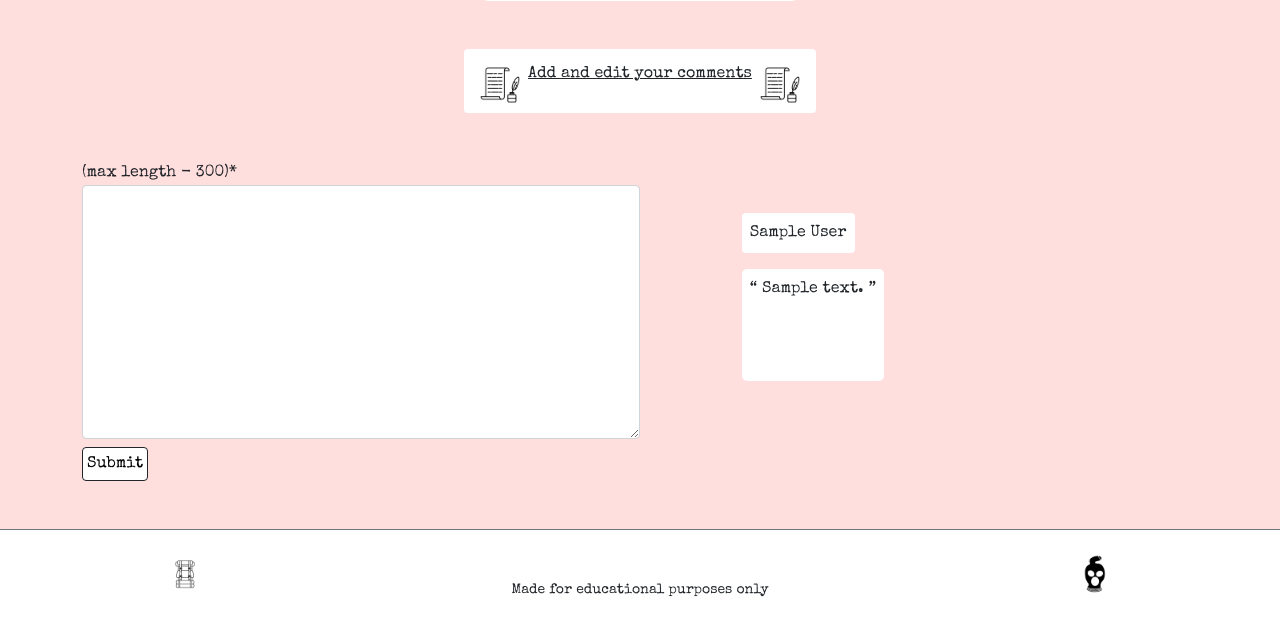
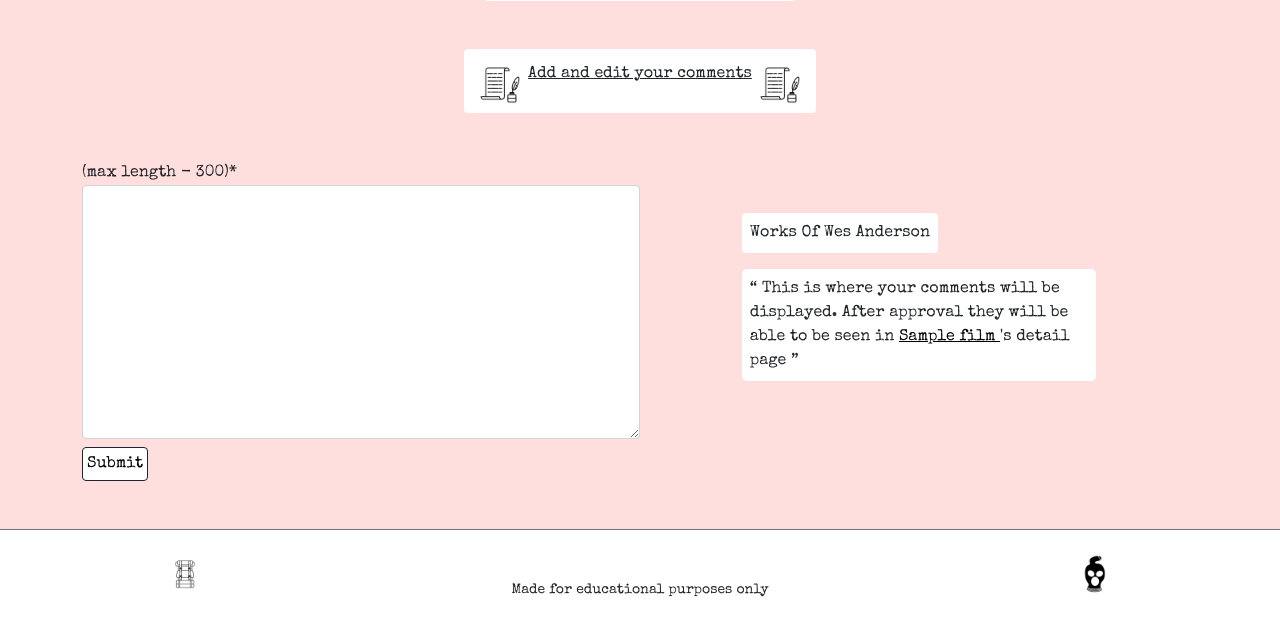
Before and after one commit to DavidDock/works-of-wes-anderson, a Django app: page /member-area/ in a window 1280 px wide. Shown: the part 576-1218 px from the top of the page. Run offline with Django 4.2, Linux system fonts and the light colour scheme; a user stored in the database is signed in; tables that the repository leaves empty hold one stand-in row (values such as "Sample post"); some libraries are stand-ins or nearby versions.

Commit message:
Add film detail page links to each film

```diff
--- a/templates/member_area.html
+++ b/templates/member_area.html
@@ -63,6 +63,15 @@
         <div class="col-lg-6 p-0 m-0">
             <div id="full-width-snap"
                 class="scroll-container rounded scroll-container-default scroll-container-{{ movie.color_class }} snaps-inline">
+                <figure class="{{ movie.color_class }}-2">
+                    <figurecaption class="rounded">
+                        Works Of Wes Anderson
+                    </figurecaption class="rounded">
+                    <blockquote>
+                        This is where your comments will be displayed. After approval they will be able to be seen in <a class="normal-link" href="{% url 'film_detail' movie.slug %}"> {{ movie.title}} </a>'s
+                        detail page
+                    </blockquote>
+                </figure>
                 {% for comment in all_comments %}
                 {% if comment.film == movie %}
                 <figure class="{{ movie.color_class }}-1">
@@ -81,15 +90,6 @@
                 </figure>
                 {% endif %}
                 {% endfor %}
-                <figure class="{{ movie.color_class }}-2">
-                    <figurecaption class="rounded">
-                        Works Of Wes Anderson
-                    </figurecaption class="rounded">
-                    <blockquote>
-                        This is where your comments will be displayed. After approval they will be able to be seen in {{ movie.title}}'s
-                        detail page
-                    </blockquote>
-                </figure>
             </div>
         </div>
 
```
